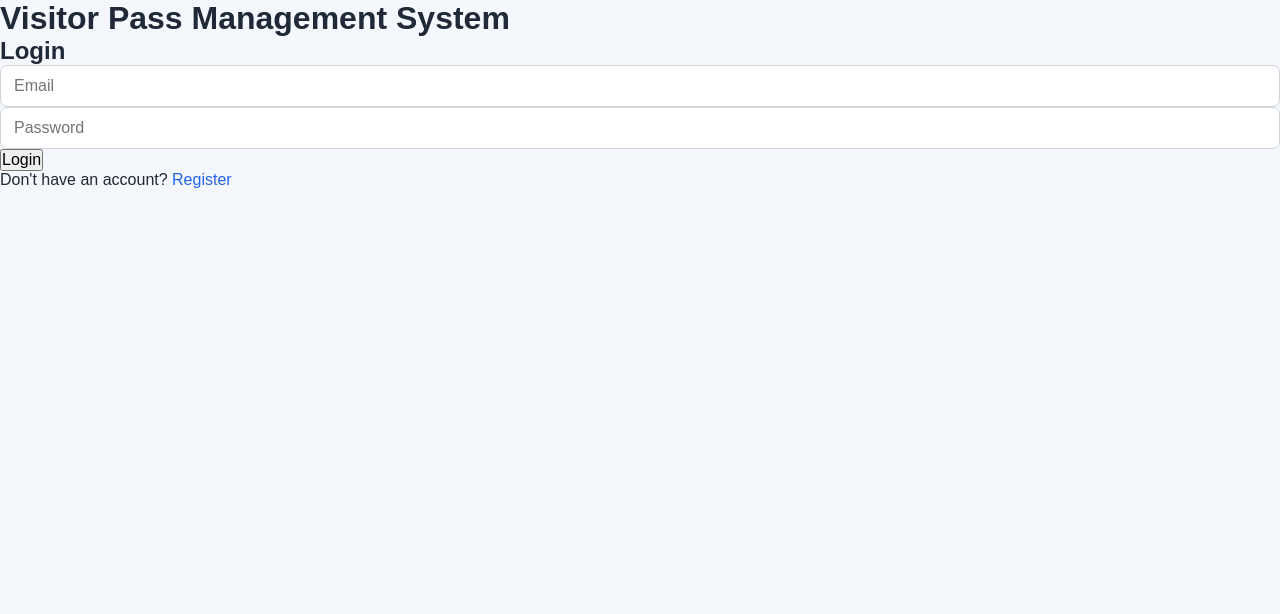
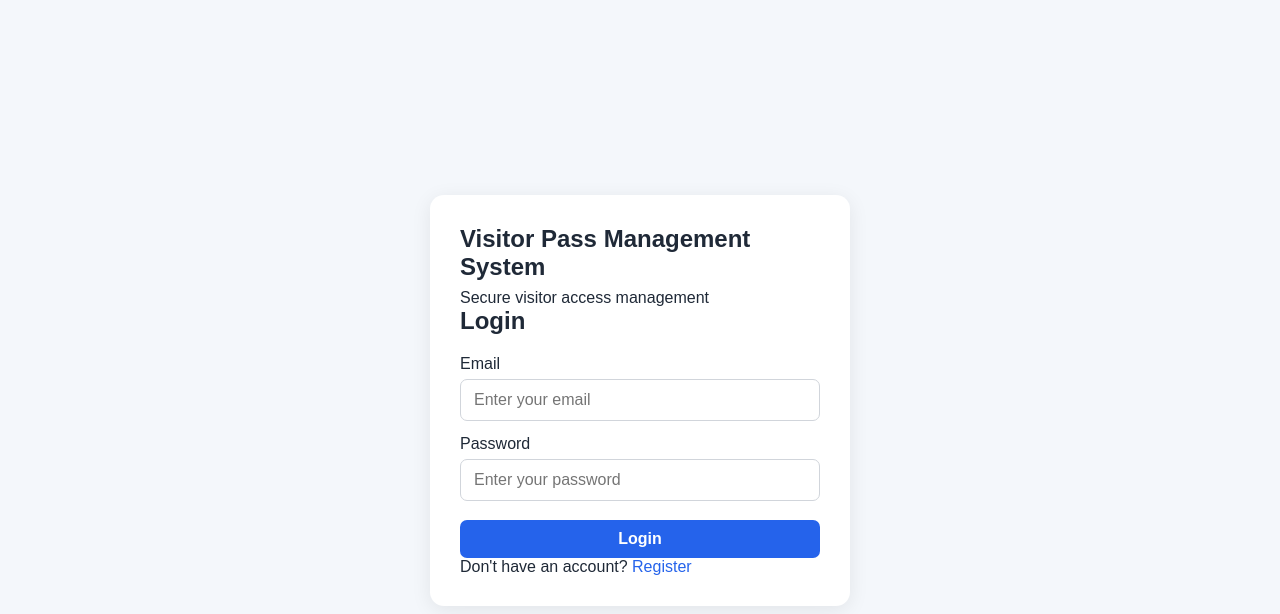
Before and after one commit to ShivaniVishwakarma07/Visitor-Pass-System, a React app in the folder frontend/: page / in a window 1280 px wide. Shown: the top 614 px of the page. Built offline with nearby package versions, Linux system fonts and the light colour scheme; the HTML template or start-up script is replaced by a standard one.

Commit message:
Style login page

```diff
--- a/frontend/src/pages/AdminDashboard.jsx
+++ b/frontend/src/pages/AdminDashboard.jsx
@@ -67,48 +67,66 @@ const AdminDashboard = () => {
   }, []);
 
   if (loading) {
-    return <p>Loading dashboard...</p>;
+    return (
+      <div className="page-container">
+        <div className="page-header">
+          <h1>Admin Dashboard</h1>
+          <p>Loading dashboard statistics...</p>
+        </div>
+      </div>
+    );
   }
 
   return (
-    <div>
-      <h1>Admin Dashboard</h1>
+    <div className="page-container">
+      <div className="page-header">
+        <h1>Admin Dashboard</h1>
+        <p>Overview of the visitor pass management system</p>
+      </div>
 
-      <div>
-        <div>
+      <div className="dashboard-grid">
+        <div className="stat-card">
           <h3>Total Visitors</h3>
           <p>{stats.visitors}</p>
         </div>
 
-        <div>
+        <div className="stat-card">
           <h3>Total Appointments</h3>
           <p>{stats.appointments}</p>
         </div>
 
-        <div>
+        <div className="stat-card">
           <h3>Approved Appointments</h3>
           <p>{stats.approvedAppointments}</p>
         </div>
 
-        <div>
+        <div className="stat-card">
           <h3>Total Passes</h3>
           <p>{stats.passes}</p>
         </div>
 
-        <div>
+        <div className="stat-card">
           <h3>Active Passes</h3>
           <p>{stats.activePasses}</p>
         </div>
 
-        <div>
+        <div className="stat-card">
           <h3>Total Check-Ins</h3>
           <p>{stats.checkIns}</p>
         </div>
 
-        <div>
+        <div className="stat-card">
           <h3>Total Check-Outs</h3>
           <p>{stats.checkOuts}</p>
         </div>
+      </div>
+
+      <div className="card">
+        <h2>System Overview</h2>
+        <p>
+          The dashboard provides an overview of registered visitors,
+          appointments, issued passes and visitor movement records.
+        </p>
       </div>
     </div>
   );
--- a/frontend/src/pages/Login.jsx
+++ b/frontend/src/pages/Login.jsx
@@ -23,37 +23,50 @@ const Login = () => {
   };
 
   return (
-    <div>
+    <div className="auth-container">
+      <div className="auth-card">
         <h1>Visitor Pass Management System</h1>
+        <p>Secure visitor access management</p>
 
         <h2>Login</h2>
 
-      {error && <p>{error}</p>}
+        {error && <div className="error-message">{error}</div>}
 
         <form onSubmit={handleSubmit}>
+          <div className="form-group">
+            <label>Email</label>
+
             <input
               type="email"
-          placeholder="Email"
+              placeholder="Enter your email"
               value={email}
               onChange={(e) => setEmail(e.target.value)}
               required
             />
+          </div>
+
+          <div className="form-group">
+            <label>Password</label>
 
             <input
               type="password"
-          placeholder="Password"
+              placeholder="Enter your password"
               value={password}
               onChange={(e) => setPassword(e.target.value)}
               required
             />
+          </div>
 
-        <button type="submit">Login</button>
+          <button type="submit" className="btn btn-primary">
+            Login
+          </button>
         </form>
 
         <p>
           Don't have an account? <Link to="/register">Register</Link>
         </p>
       </div>
+    </div>
   );
 };
 
```
Lines whose indentation alone changed are shown as unchanged.
